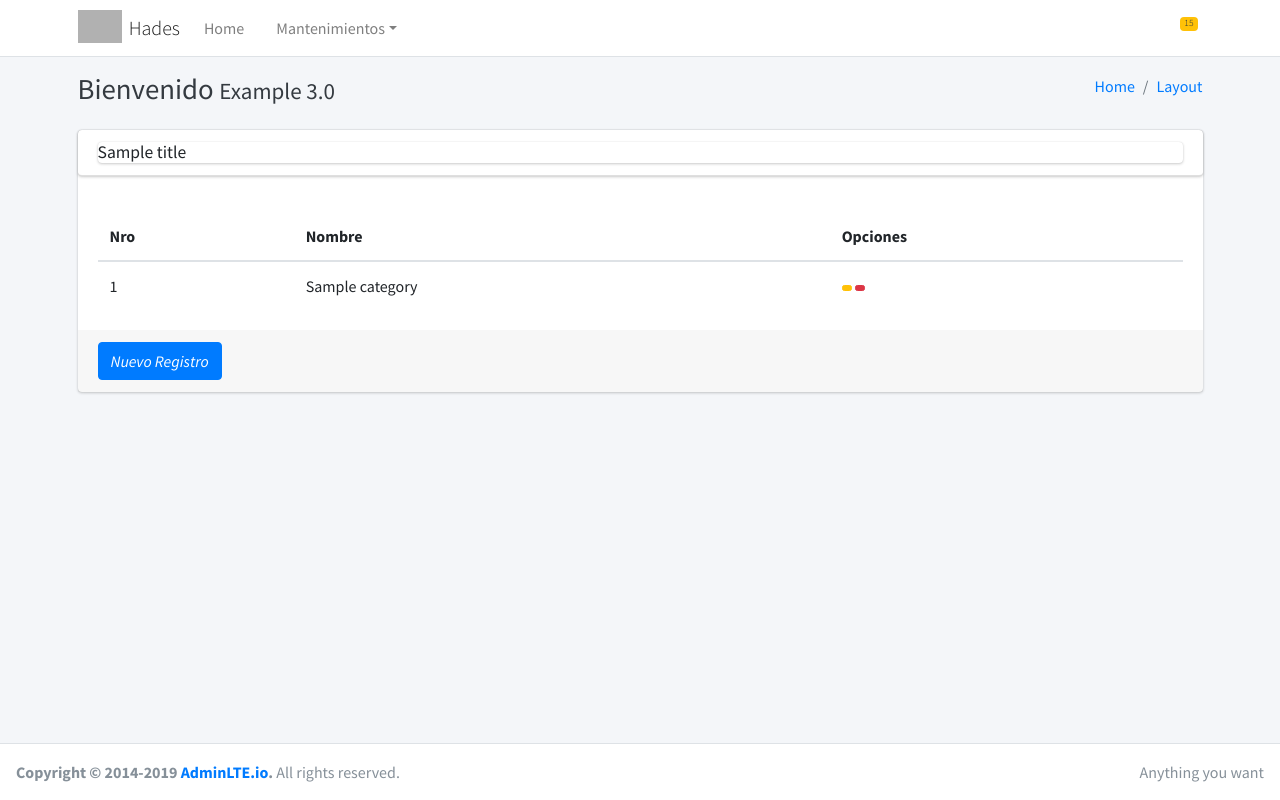
After one commit to aparrab90/turnero, a Django app: template app1/core/aaturpp1/templates/category/list.html in a window 1280 px wide. The commit adds this page. Run offline with Django 3.2, Linux system fonts and the light colour scheme; the template is opened without the code that fills it: most values are stand-ins (such as "Sample title", 1, 10 or a date in 2020); some libraries are stand-ins or nearby versions; grey boxes are pictures that could not be loaded.

Commit message:
Con corte de video 19

```diff
--- /dev/null
+++ b/app1/core/aaturpp1/templates/category/list.html
@@ -0,0 +1,22 @@
+{% extends 'list.html' %}
+
+{% block columns %}
+    <tr>
+        <th scope="col">Nro</th>
+        <th scope="col">Nombre</th>
+        <th scope="col">Opciones</th>
+    </tr>
+{% endblock %}
+
+{% block row %}
+    {% for c in categories %}
+        <tr>
+            <td>{{ c.id }}</td>
+            <td>{{ c.name }}</td>
+            <td>
+                <button type="button" class="btn btn-warning btn-xs"><i class="icon fas fa-edit"></i></button>
+                <button type="button" class="btn btn-danger btn-xs"><i class="icon fas fa-trash-alt"></i></button>
+            </td>
+        </tr>
+    {% endfor %}
+{% endblock %}
--- /dev/null
+++ b/app1/templates/body.html
@@ -0,0 +1,36 @@
+{% extends 'home.html' %}
+{% block body %}
+    <body class="hold-transition layout-top-nav">
+    <div class="wrapper">
+        <!-- Header -->
+        {% include 'header.html' %}
+        <!-- Content -->
+        <div class="content-wrapper">
+            <div class="content-header">
+                <div class="container">
+                    <div class="row mb-2">
+                        <div class="col-sm-6">
+                            <h1 class="m-0 text-dark"> Bienvenido <small>Example 3.0</small></h1>
+                        </div>
+                        <div class="col-sm-6">
+                            <ol class="breadcrumb float-sm-right">
+                                <li class="breadcrumb-item"><a href="#">Home</a></li>
+                                <li class="breadcrumb-item"><a href="#">Layout</a></li>
+                            </ol>
+                        </div>
+                    </div>
+                </div>
+            </div>
+            <div class="content">
+                <div class="container">
+                    {% block content %}
+
+                    {% endblock %}
+                </div>
+            </div>
+        </div>
+        <!-- Footer -->
+        {% include 'footer.html' %}
+    </div>
+    </body>
+{% endblock %}
--- /dev/null
+++ b/app1/templates/footer.html
@@ -0,0 +1,9 @@
+<!-- Main Footer -->
+<footer class="main-footer">
+    <!-- To the right -->
+    <div class="float-right d-none d-sm-inline">
+        Anything you want
+    </div>
+    <!-- Default to the left -->
+    <strong>Copyright &copy; 2014-2019 <a href="https://adminlte.io">AdminLTE.io</a>.</strong> All rights reserved.
+</footer>
--- /dev/null
+++ b/app1/templates/header.html
@@ -0,0 +1,61 @@
+{% load static %}
+<!-- Navbar -->
+<nav class="main-header navbar navbar-expand-md navbar-light navbar-white">
+    <div class="container">
+        <a href="#" class="navbar-brand">
+            <img src="{% static 'img/usuario.png' %}" alt="AdminLTE Logo"
+                 class="brand-image"
+                 style="opacity: .8">
+            <span class="brand-text font-weight-light">Hades</span>
+        </a>
+        <button class="navbar-toggler order-1" type="button" data-toggle="collapse" data-target="#navbarCollapse"
+                aria-controls="navbarCollapse" aria-expanded="false" aria-label="Toggle navigation">
+            <span class="navbar-toggler-icon"></span>
+        </button>
+        <div class="collapse navbar-collapse order-3" id="navbarCollapse">
+            <ul class="navbar-nav">
+                <li class="nav-item">
+                    <a href="#" class="nav-link"><i class="fas fa-home"></i> Home</a>
+                </li>
+                <li class="nav-item dropdown">
+                    <a id="dropdownSubMenu1" href="#" data-toggle="dropdown" aria-haspopup="true" aria-expanded="false"
+                       class="nav-link dropdown-toggle"><i class="fas fa-folder-open"></i> Mantenimientos</a>
+                    <ul aria-labelledby="dropdownSubMenu1" class="dropdown-menu border-0 shadow">
+                        <li><a href="#" class="dropdown-item"><i class="fas fa-truck-loading"></i> Categorías</a></li>
+                        <li><a href="#" class="dropdown-item"><i class="fas fa-boxes"></i> Productos</a></li>
+                        <li><a href="#" class="dropdown-item"><i class="fas fa-users"></i> Clientes</a></li>
+                        <li><a href="#" class="dropdown-item"><i class="fas fa-shopping-cart"></i> Ventas</a></li>
+                    </ul>
+                </li>
+            </ul>
+        </div>
+        <ul class="order-1 order-md-3 navbar-nav navbar-no-expand ml-auto">
+            <li class="nav-item dropdown">
+                <a class="nav-link" data-toggle="dropdown" href="#">
+                    <i class="far fa-bell"></i>
+                    <span class="badge badge-warning navbar-badge">15</span>
+                </a>
+                <div class="dropdown-menu dropdown-menu-lg dropdown-menu-right">
+                    <span class="dropdown-header">15 Notifications</span>
+                    <div class="dropdown-divider"></div>
+                    <a href="#" class="dropdown-item">
+                        <i class="fas fa-envelope mr-2"></i> 4 new messages
+                        <span class="float-right text-muted text-sm">3 mins</span>
+                    </a>
+                    <div class="dropdown-divider"></div>
+                    <a href="#" class="dropdown-item">
+                        <i class="fas fa-users mr-2"></i> 8 friend requests
+                        <span class="float-right text-muted text-sm">12 hours</span>
+                    </a>
+                    <div class="dropdown-divider"></div>
+                    <a href="#" class="dropdown-item">
+                        <i class="fas fa-file mr-2"></i> 3 new reports
+                        <span class="float-right text-muted text-sm">2 days</span>
+                    </a>
+                    <div class="dropdown-divider"></div>
+                    <a href="#" class="dropdown-item dropdown-footer">See All Notifications</a>
+                </div>
+            </li>
+        </ul>
+    </div>
+</nav>
--- /dev/null
+++ b/app1/templates/home.html
@@ -0,0 +1,25 @@
+{% load static %}
+<!DOCTYPE html>
+<html lang="en">
+<head>
+    <meta charset="utf-8">
+    <meta name="viewport" content="width=device-width, initial-scale=1">
+    <meta http-equiv="x-ua-compatible" content="ie=edge">
+    <title>{{ title }}</title>
+    <!-- Font Awesome Icons -->
+    <link rel="stylesheet" href="{% static 'lib/adminlte-3.1.0-rc/plugins/fontawesome-free/css/all.min.css' %}">
+    <!-- Theme style -->
+    <link rel="stylesheet" href="{% static 'lib/adminlte-3.1.0-rc/css/adminlte.min.css' %}">
+    <!-- Google Font: Source Sans Pro -->
+    <link href="https://fonts.googleapis.com/css?family=Source+Sans+Pro:300,400,400i,700" rel="stylesheet">
+    <!-- jQuery -->
+    <script src="{% static 'lib/adminlte-3.1.0-rc/plugins/jquery/jquery.min.js' %}"></script>
+    <!-- Bootstrap 4 -->
+    <script src="{% static 'lib/adminlte-3.1.0-rc/plugins/bootstrap/js/bootstrap.bundle.min.js' %}"></script>
+    <!-- AdminLTE App -->
+    <script src="{% static 'lib/adminlte-3.1.0-rc/js/adminlte.min.js' %}"></script>
+</head>
+{% block body %}
+
+{% endblock %}
+</html>
--- /dev/null
+++ b/app1/templates/list.html
@@ -0,0 +1,42 @@
+{% extends 'body.html' %}
+
+{% block content %}
+
+
+    <div class="card card-default">
+        <div class="card card-header">
+            <h3 class="card card-title">
+                <i class="icon fa fa-search"></i>
+                {{ title }}
+            </h3>
+        </div>
+
+        <div class="card-body">
+            <table class="table">
+                <thead>
+                {% block columns %}
+
+                {% endblock %}
+
+                </thead>
+                <tbody>
+                {% block row %}
+
+                {% endblock %}
+
+
+                </tbody>
+            </table>
+        </div>
+
+        <div class="card-footer">
+
+            <button class="btn btn-primary">
+            <i class="icon fa fa-plus">Nuevo Registro</i>
+
+            </button>
+
+        </div>
+    </div>
+
+{% endblock %}
```
Also changed, not shown: app1/core/aaturpp1/urls.py (+5 -3 lines), app1/core/aaturpp1/views/category/views.py (added, +12 -0 lines), app1/templates/index.html (+5 -10 lines), app1/templates/second.html (added, +12 -0 lines), app1/core/__init__.py (added), app1/core/aaturpp1/views/__init__.py (added), app1/core/aaturpp1/views/category/__init__.py (added).
